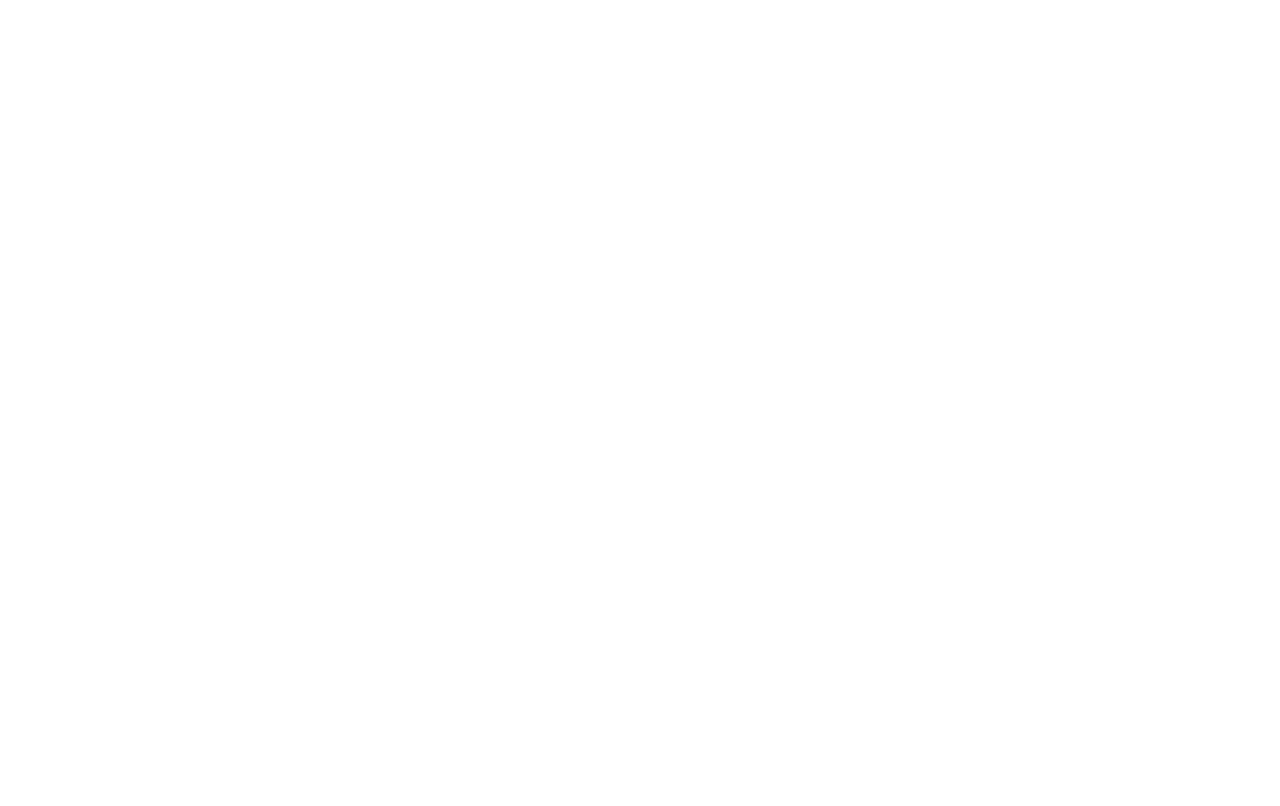
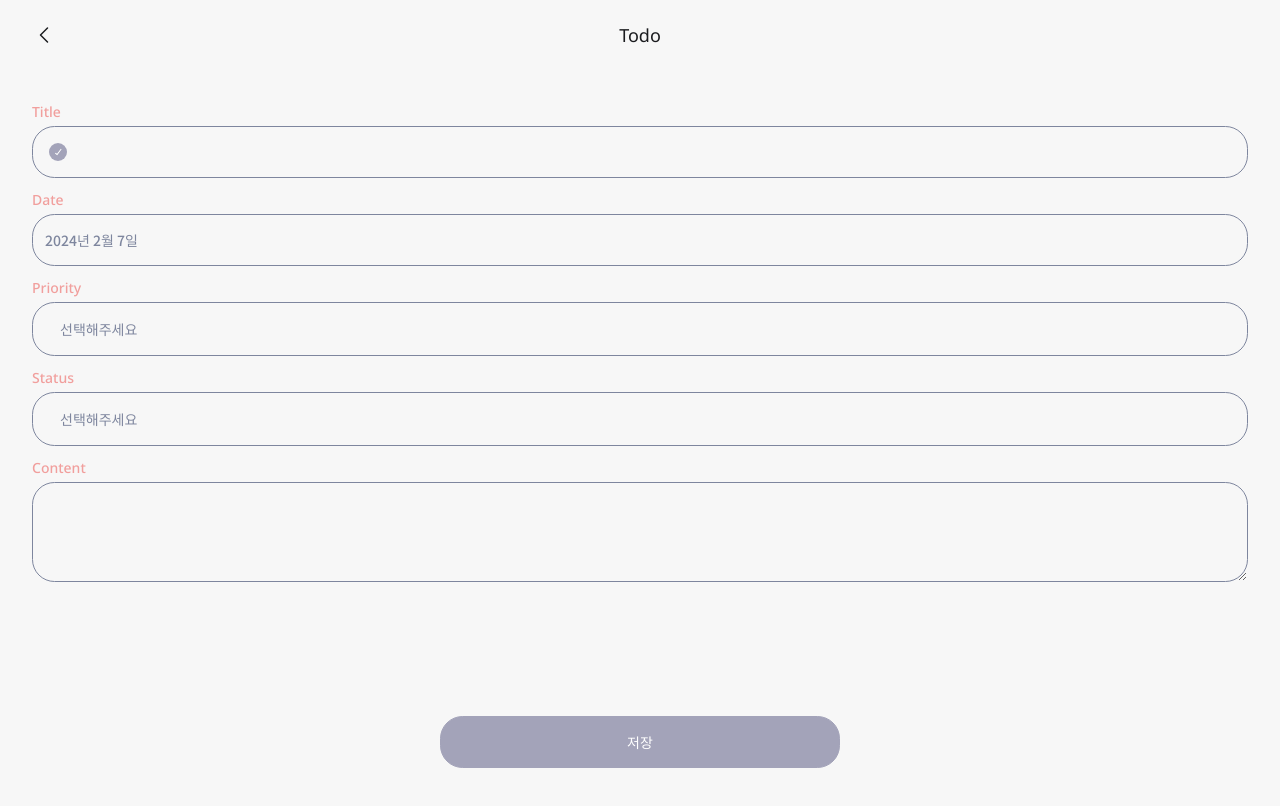
Before and after one commit to sw0610/Save-The-Day, a Vue app in the folder Frontend/todo-list/: page /task/new in a window 1280 px wide. Before the commit this address had no page. Shown: the top 806 px of the page. Built offline with nearby package versions, Linux system fonts and the light colour scheme.

Commit message:
feat: 상세 정보 받아오기 구현 및 날짜 표시 수정

```diff
--- a/Frontend/todo-list/src/components/Task/NewTask.vue
+++ b/Frontend/todo-list/src/components/Task/NewTask.vue
@@ -10,10 +10,25 @@
 </template>
 <script>
 export default {
+    data(){
+        return{
+            selectedDate:new Date()
+        }
+    },
     methods: {
         goToNewTaskPage() {
-            this.$router.push('/detail');
-        }
+            this.$router.push({
+            path: '/task/new',
+            query: { selectedDate: this.selectedDate}
+        });
+    }
+    },
+    mounted() {
+        this.emitter.on('send-date', (selectedDate) => {
+            console.log("mounted에서 확인합니다");
+            console.log("결과:", selectedDate);
+            this.selectedDate = new Date(selectedDate);
+        });
     }
 };
 </script>
--- a/Frontend/todo-list/src/components/Task/TaskDetailHeader.vue
+++ b/Frontend/todo-list/src/components/Task/TaskDetailHeader.vue
@@ -12,7 +12,7 @@
 export default {
     methods: {
         goBack() {
-            this.$router.push('/');
+            this.$router.push('/task');
         }
     }
 };
--- a/Frontend/todo-list/src/components/Task/TaskForm.vue
+++ b/Frontend/todo-list/src/components/Task/TaskForm.vue
@@ -81,8 +81,10 @@ import http from "@/util/http-common.js"
                 formData:{
                     title:'',
                     content:'',
+                    dueDate:null,
                     priority:null,
-                    status:null,
+                    processStatus:null,
+                    emotion:null
                 },
                 selectedEmotion: null,
                 date:new Date()
@@ -113,7 +115,7 @@ import http from "@/util/http-common.js"
             },
             selectStatusOption(option) {
                 this.selectedStatusOption = option;
-                this.formData.status = option;
+                this.formData.processStatus = option;
                 this.isStatusOpen = false; // 선택한 후 드롭다운을 닫습니다.
             },
             selectEmotion(id){
@@ -126,19 +128,45 @@ import http from "@/util/http-common.js"
                 http.post(`/task/detail`,{
                     title:this.formData.title,
                     dueDate:krDate,
-                    importance:this.formData.priority,
-                    processStatus:this.formData.status,
+                    priority:this.formData.priority,
+                    processStatus:this.formData.processStatus,
                     emotion:this.formData.emotion,
                     content:this.formData.content
-                }).then(()=>this.$router.push(`/`));
+                }).then(()=>this.$router.push(`/task`));
             }
         },
         computed:{
             isFormValid(){
                 var data= this.formData;
                 return data.title!==''
-                    && data.priority!==null && data.status!==null;
+                    && data.priority!==null && data.processStatus!==null;
             }
+        },
+        mounted(){
+            if(this.$route.params.taskId){
+                http.get(`/task/detail/${this.$route.params.taskId}`)
+                .then(res => {
+                    console.clear();
+                    console.log(res.data);
+                    this.formData=res.data;
+                    this.selectedOption = res.data.priority;
+                    this.selectedStatusOption = res.data.processStatus;
+                    this.date = new Date(res.data.dueDate);
+                    // console.log(this)
+                    // this.formData.title=res.title;
+                });
+            }
+
+        },
+        created() {
+            console.log("created에서 확인합니다");
+            if (this.$route.query.selectedDate) {
+                console.log("??????!!!!?!?!");
+                console.log(this.$route.query.selectedDate);
+                this.date = new Date(this.$route.query.selectedDate);
+            }
+            console.log("끝났는지 확인합니다");
+
         }
     };
 </script>
--- a/Frontend/todo-list/src/components/Task/TaskListCard.vue
+++ b/Frontend/todo-list/src/components/Task/TaskListCard.vue
@@ -1,7 +1,7 @@
  <template>
     <div>
     <div v-for="task in taskList" :key="task.id">
-        <router-link class="routerLink" :to="'/detail/'+task.taskId">
+        <router-link class="routerLink" :to="'/task/detail/'+task.taskId">
             <div id="task" >
                 <div v-if="task.processStatus==='Not Started'" class="status" id="notStarted"></div>
                 <div v-if="task.processStatus==='In Progress'" class="status" id="inProgress"></div>
--- a/Frontend/todo-list/src/router/index.js
+++ b/Frontend/todo-list/src/router/index.js
@@ -8,12 +8,18 @@ import MonthlyCalendar from '../components/Task/MonthlyCalendar.vue'
 
 const routes = [
     {
-        path: "/",
+        path: "/task",
         name:"home",
         component:TaskApp
     },
     {
-        path: '/detail',
+        path: '/task/new',
+        name:"newTask",
+        component:TaskDetail,
+        props: true
+    },
+    {
+        path: '/task/detail/:taskId',
         component:TaskDetail
     },
     {
```
